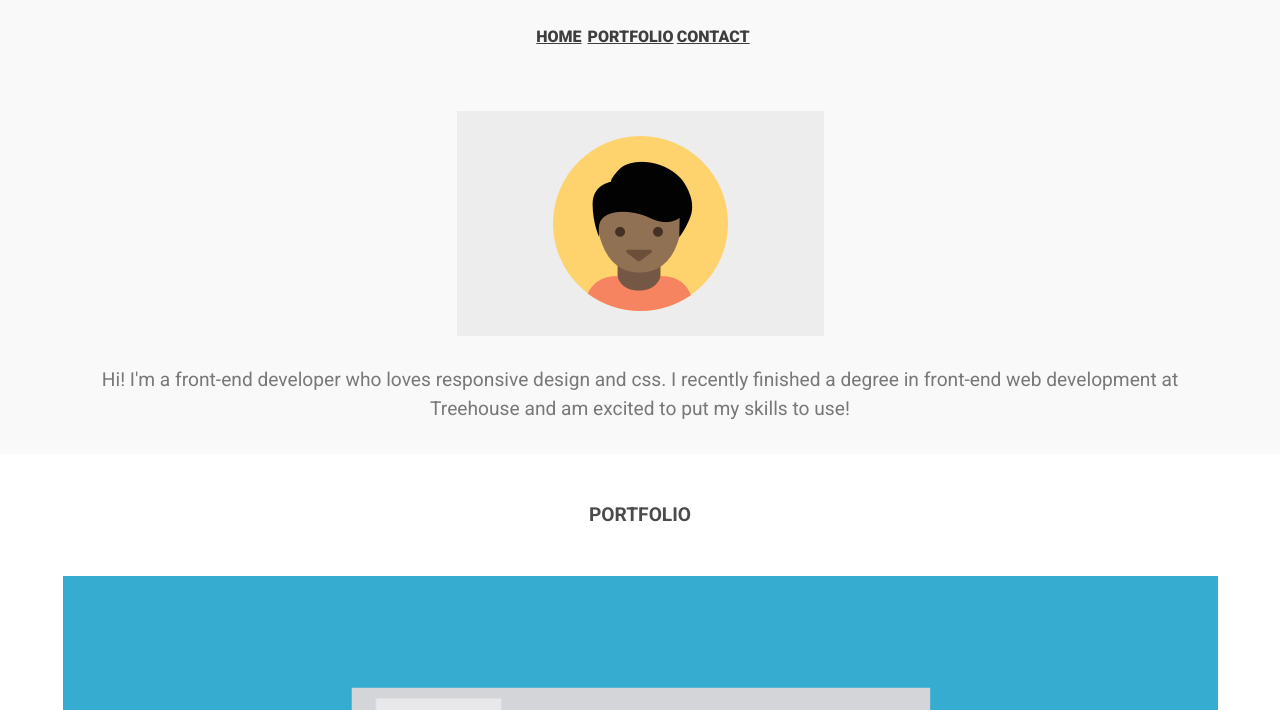
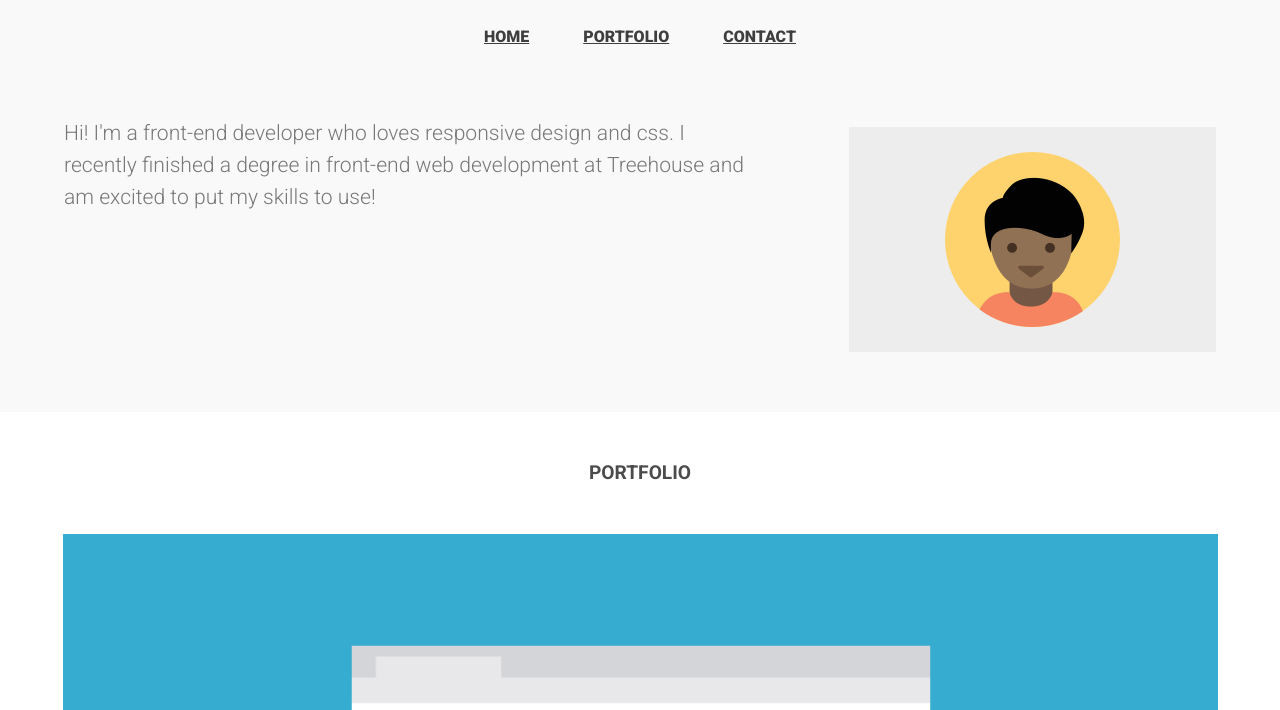
Before and after one commit to ryanosten/project-2-responsive-layout, a plain HTML site: page index.html in a window 1280 px wide. Shown: the part 90-800 px from the top of the page. Drawn offline with nearby package versions, Linux system fonts and the light colour scheme.

Commit message:
Completed main-header for tablets
Completed main-header for tablets

```diff
--- a/index.html
+++ b/index.html
@@ -4,7 +4,7 @@
     <meta charset="utf-8">
     <title>Responsive Layout</title>
     <!-- font include -->
-    <link href='https://fonts.googleapis.com/css?family=Roboto:400,500,700,900' rel='stylesheet' type='text/css'>
+    <link href='https://fonts.googleapis.com/css?family=Roboto:300,400,500,700,900' rel='stylesheet' type='text/css'>
     <!-- css stylesheet -->
     <link href="normalize.css" rel="stylesheet" type="text/css">
     <link href="style.css" rel="stylesheet" type="text/css">
@@ -13,7 +13,7 @@
 
     <div class="wrapper">
       <!-- header -->
-      <div class="main-header">
+      <div class="main-header clearfix">
         <h1>Ryan Osten</h1>
         <nav class="nav-bar">
           <ul class="nav-links">
@@ -23,9 +23,11 @@
           </ul>
         </nav>
           <!-- profile -->
-        <div class="profile-container">
+        <div class="profile-container clearfix">
           <img class="profile-pic" src="images/responsive-layout-profile.png">
-          <span>Hi! I'm a front-end developer who loves responsive design and css. I recently finished a degree in front-end web development at Treehouse and am excited to put my skills to use!</span>
+          <div class="profile-desc">
+            <span>Hi! I'm a front-end developer who loves responsive design and css. I recently finished a degree in front-end web development at Treehouse and am excited to put my skills to use!</span>
+          </div>
         </div>
       </div>
 
--- a/style.css
+++ b/style.css
@@ -13,11 +13,16 @@ body {
 p,
 span{
 	line-height: 1.5;
-	font-size: 1.1em;
 	max-width: 85%;
 	margin: auto;
 	font-size: 1.2em;
 	color: #787878;
+}
+
+.clearfix:after {
+  content: "";
+  display: table;
+  clear: both;
 }
 
 
@@ -187,12 +192,31 @@ footer p {
 /** MEDIA QUERIES **/
 
 @media (min-width: 768px) {
+
+  .nav-links li  {
+  	display: inline-block;
+  }
+
   .nav-links li a {
   	background-color: transparent;
+  	padding-left: 25px;
+  	padding-right: 25px;
+  	text-align: center;
   }
 
-  .nav-links li {
-  	background-color: transparent;
-	display: inline-block;
+	.profile-desc {
+  	font-size: 1.1em;
+  	font-weight: 300;
+  	max-width: 60%;
+  	padding-top: 40px;
+  	text-align: left;
+  	float: left;
+
   }
+
+	.profile-pic {
+		float: right;
+		max-width: 38%;
+  }
+
 }
```
